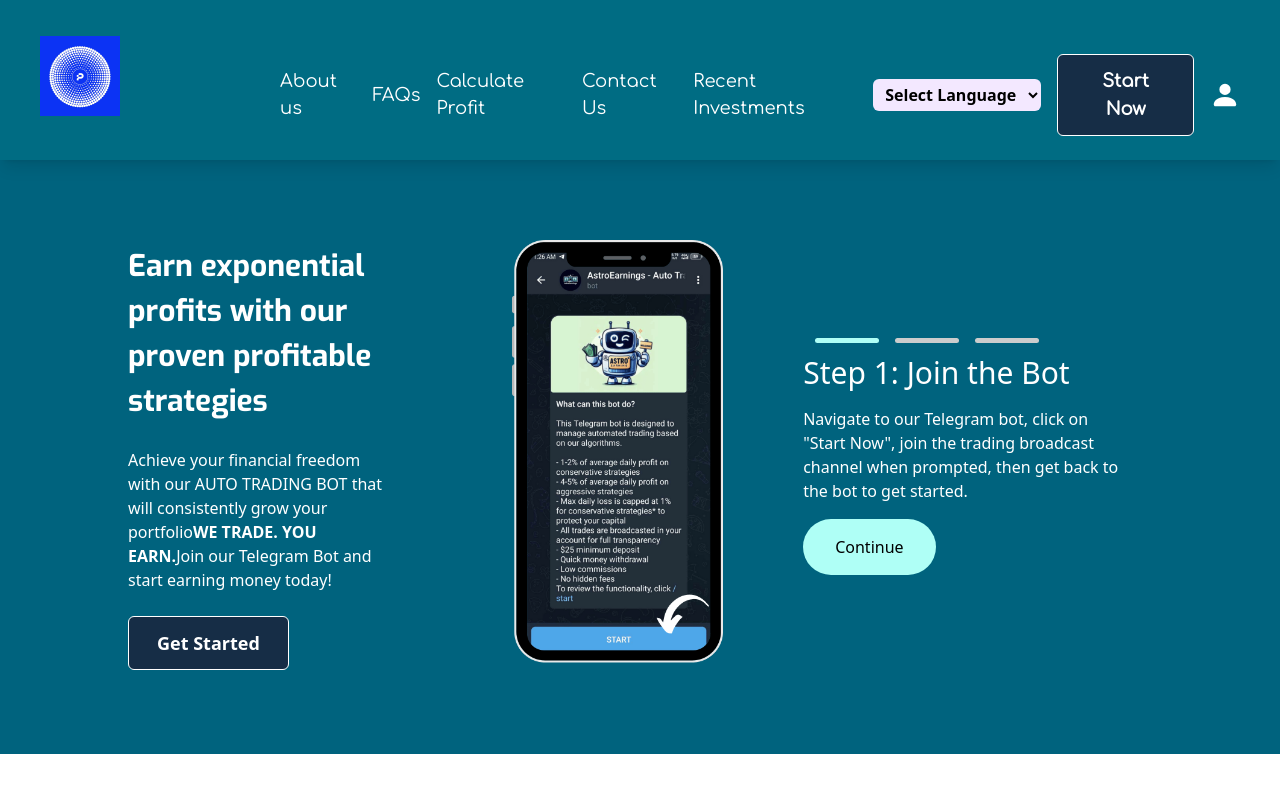
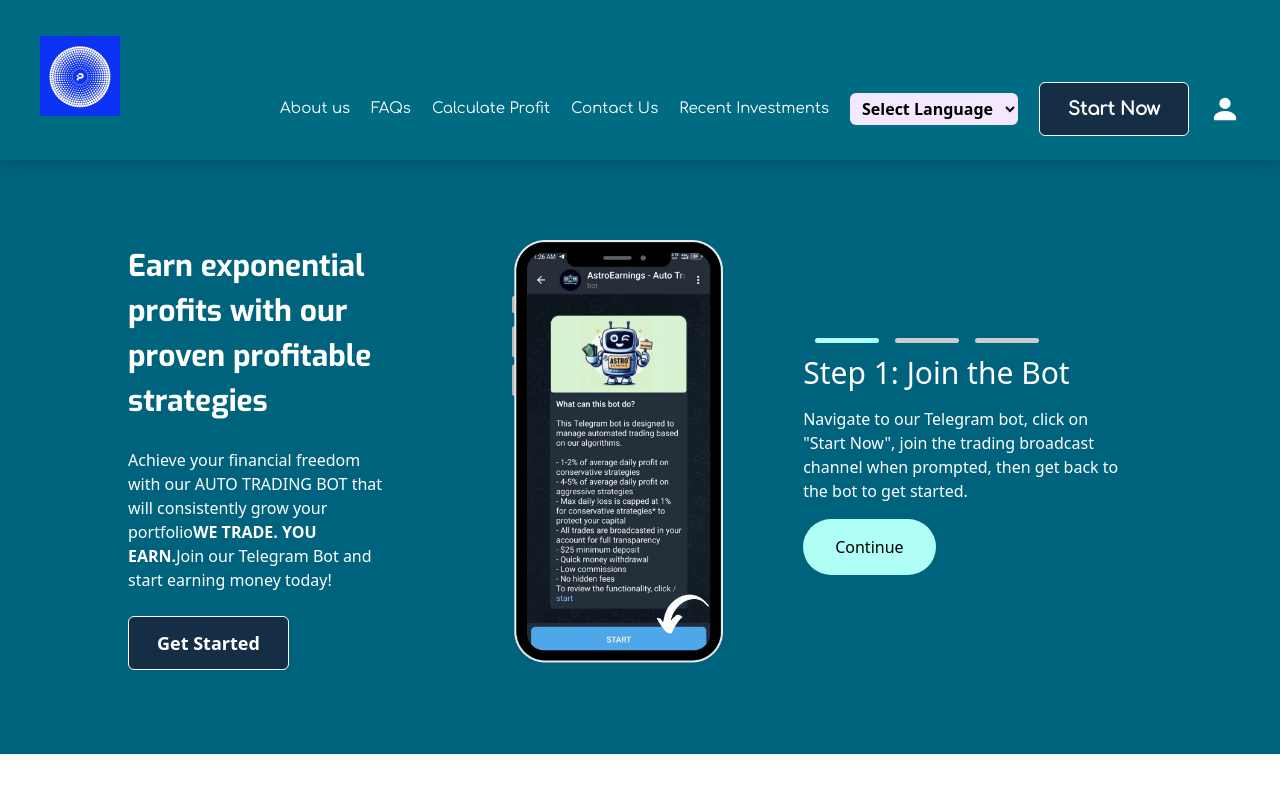
Before and after one commit to Mhatons/sirz_fe, a React (Vite) app: page / in a window 1280 px wide. Shown: the top 788 px of the page. Built offline with nearby package versions, Linux system fonts and the light colour scheme.

Commit message:
updated nav

```diff
--- a/src/components/layout/nav.tsx
+++ b/src/components/layout/nav.tsx
@@ -64,11 +64,11 @@ export default function NavBar() {
                 <div onClick={() => navigate("/")} className="lg:pb-5 lg:h-[100px] w-[20%]">
                     <img src={logo} alt="" className=" h-full cursor-pointer" />
                 </div>
-                <ul className="flex max-lg:hidden items-center text-[18px] gap-4 justify-between w-[80%] font-comfortaa">
+                <ul className="flex max-lg:hidden items-center text-[15px] gap-4 justify-between w-[80%] font-comfortaa">
                     {
                         navItems.map((item, index) => (
                             <li
-                                className=" cursor-pointer"
+                                className=" whitespace-nowrap cursor-pointer"
                                 onClick={() => {
                                     const { action } = item;
 
@@ -103,7 +103,7 @@ export default function NavBar() {
                             navItems.map((item, index) => (
                                 <li
                                     key={index}
-                                    className=" cursor-pointer my-2"
+                                    className=" cursor-pointer whitespace-nowrap my-2"
                                     onClick={() => {
                                         const { action } = item;
 
--- a/src/pages/home/index.tsx
+++ b/src/pages/home/index.tsx
@@ -124,7 +124,7 @@ export default function Home() {
                                 <li className="flex sm:w-[24%] items-start sm:justify-between justify-center max-sm:pb-20 ">
                                     <div key={index} className="flex items-center justify-center flex-col">
                                         <h2 style={{backgroundColor: item.color}} className={`h-16 w-16 rounded-full  font-exo flex items-center justify-center text-white font-bold text-[30px]`}>{item.index}</h2>
-                                        <h4 className="sm:text-[23px] text-[18px] max-sm:pt-4 text-center font-bold text-[#196BB6]">{item.description}</h4>
+                                        <h4 className="sm:text-[20px] text-[18px] max-sm:pt-4 text-center font-bold text-[#196BB6]">{item.description}</h4>
                                     </div>
                                     <div className="text-[30px] max-sm:hidden mt-5 text-[#06C6D1]">{item.icon}</div>
                                 </li>
```
